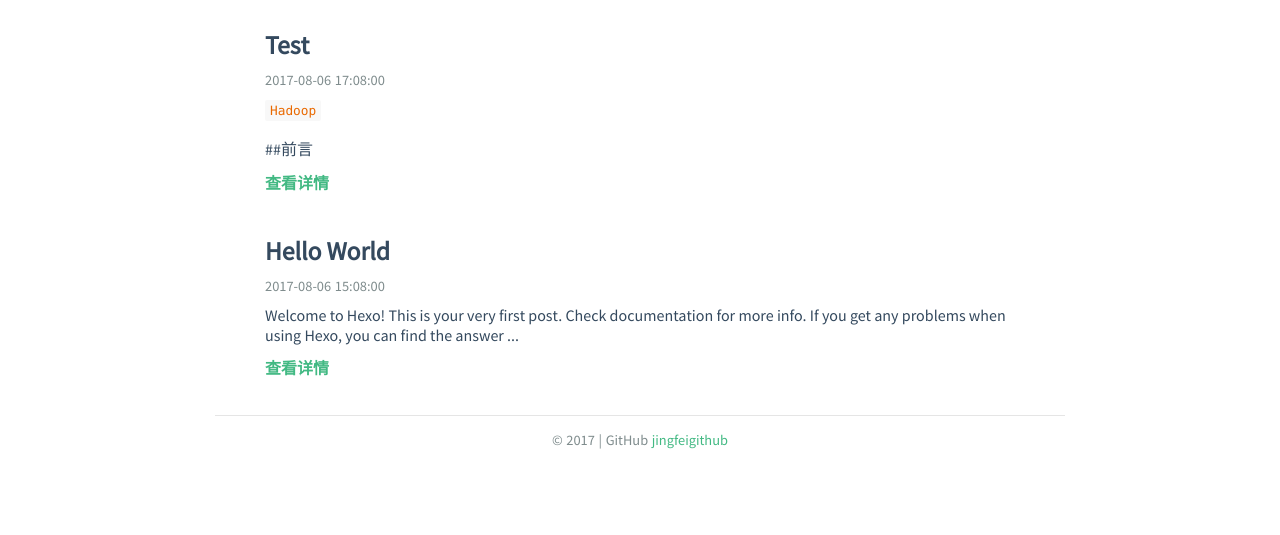
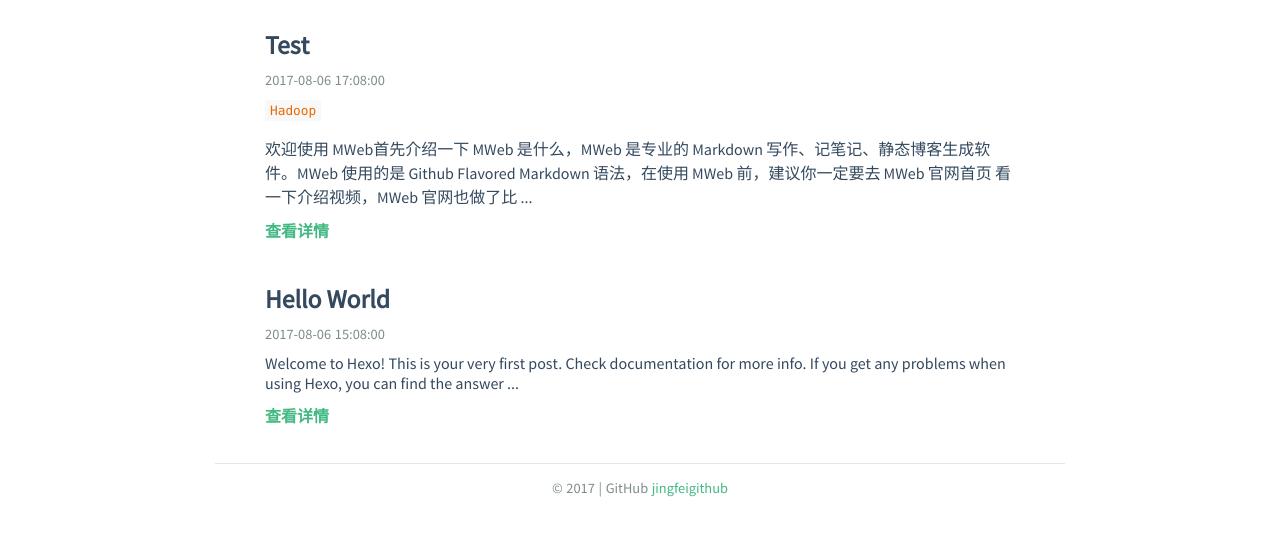
Before and after one commit to jingfeigithub/jingfeigithub.github.io, a plain HTML site: page index.html in a window 1280 px wide. Shown: the part 67-602 px from the top of the page. Drawn offline with nearby package versions, Linux system fonts and the light colour scheme.

Commit message:
Site updated: 2017-08-06 18:27:18

```diff
--- a/index.html
+++ b/index.html
@@ -108,8 +108,7 @@
 
       <div class="article-summary">
 
-          ##前言
-
+          欢迎使用 MWeb首先介绍一下 MWeb 是什么，MWeb 是专业的 Markdown 写作、记笔记、静态博客生成软件。MWeb 使用的是 Github Flavored Markdown 语法，在使用 MWeb 前，建议你一定要去 MWeb 官网首页 看一下介绍视频，MWeb 官网也做了比 ...
 
       </div>
       <a class="more" href="/2017/08/06/Test/">查看详情</a>
```
Also changed, not shown: 2017/08/06/Test/index.html (+8 -1 lines).
